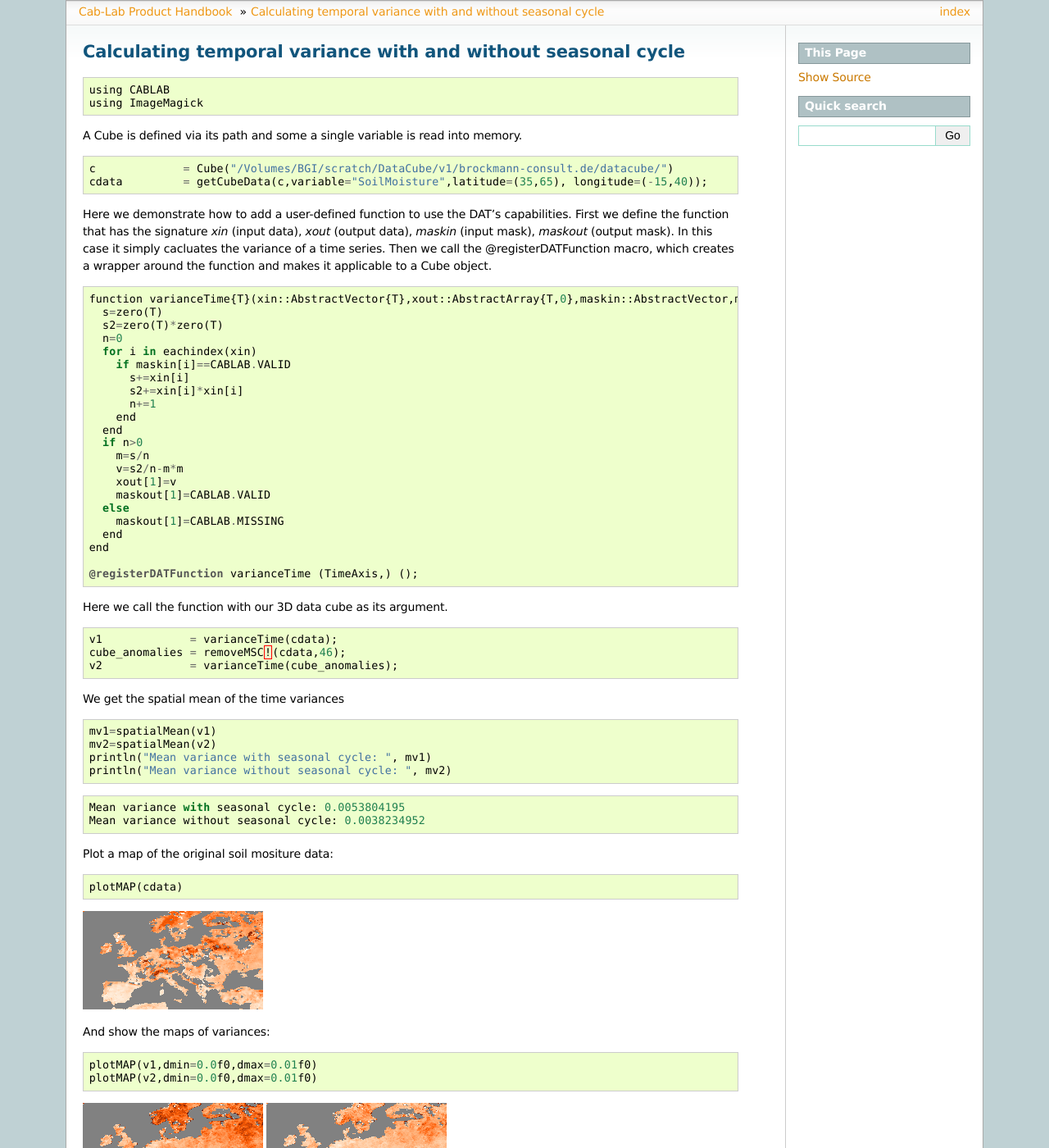
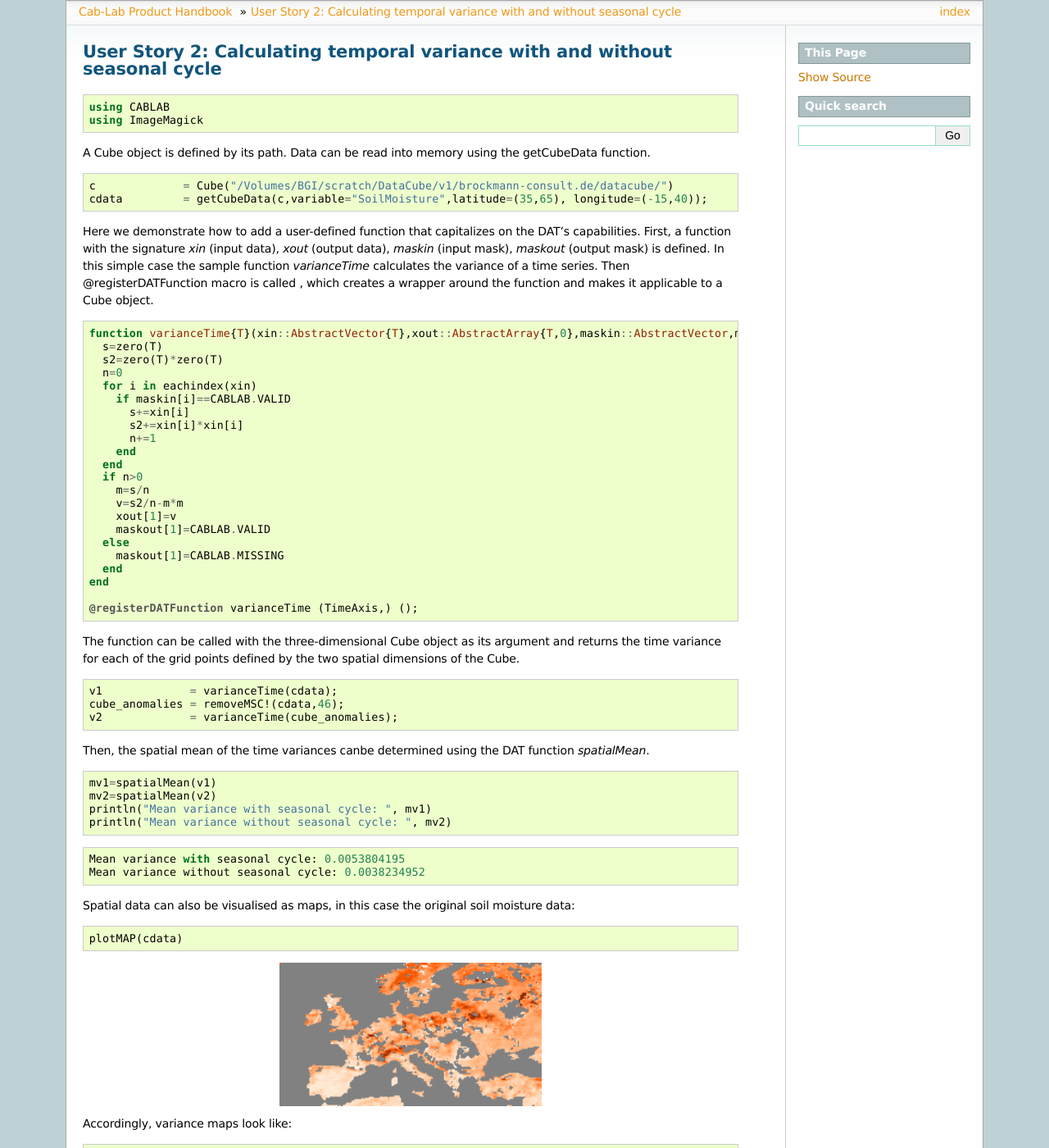
Before and after one commit to esa-esdl/esdl-core, a Sphinx documentation site: the page built from doc/story2.rst, in a window 1280 px wide and 1400 px high. Shown: the whole window at 82% size. Built offline with Sphinx 7.4.7, drawn with Linux system fonts in a browser that asks for light colours; some of the changed text lies outside the part shown.

Commit message:
Revised user story 2.

```diff
--- a/doc/annex.rst
+++ b/doc/annex.rst
@@ -8,7 +8,7 @@ to the ESDC and provide a more detailed reference to the original data, its offi
 In the current version, it briefly summarizes the datasets that have been ingested to the ECDS so far (yes) or that are
 planned to be available in later versions (V1 or V2). For some data sets, marked with tbc here, we are in the process of
 clarifying technical or legal issues. We kindly remind you to respect the usage policy of the owners of the original data.
- Read also our remarks on `Data Policy <intro.html#data-policy>`_.!
+Read also our remarks on `Data Policy <intro.html#data-policy>`_.!
 
 ==================================================  =========================================== ============
 Parameter Name                                          Product Name                            Availability
--- a/doc/story2.rst
+++ b/doc/story2.rst
@@ -1,28 +1,27 @@
 
-Calculating temporal variance with and without seasonal cycle
-=============================================================
+User Story 2: Calculating temporal variance with and without seasonal cycle
+---------------------------------------------------------------------------
 
-.. code:: python
+.. code:: julia
 
     using CABLAB
     using ImageMagick
 
-A Cube is defined via its path and some a single variable is read into
-memory.
+A Cube object is defined by its path. Data can be read into memory using the getCubeData function.
 
-.. code:: python
+.. code:: julia
 
     c             = Cube("/Volumes/BGI/scratch/DataCube/v1/brockmann-consult.de/datacube/")
     cdata         = getCubeData(c,variable="SoilMoisture",latitude=(35,65), longitude=(-15,40));
 
-Here we demonstrate how to add a user-defined function to use the DAT's
-capabilities. First we define the function that has the signature *xin*
+Here we demonstrate how to add a user-defined function that capitalizes on the DAT's
+capabilities. First, a function with the signature *xin*
 (input data), *xout* (output data), *maskin* (input mask), *maskout*
-(output mask). In this case it simply cacluates the variance of a time
-series. Then we call the @registerDATFunction macro, which creates a
+(output mask) is defined. In this simple case the sample function *varianceTime* calculates the variance of a time
+series. Then @registerDATFunction macro is called , which creates a
 wrapper around the function and makes it applicable to a Cube object.
 
-.. code:: python
+.. code:: julia
 
     function varianceTime{T}(xin::AbstractVector{T},xout::AbstractArray{T,0},maskin::AbstractVector,maskout::AbstractArray{UInt8,0})
       s=zero(T)
@@ -47,17 +46,18 @@ wrapper around the function and makes it applicable to a Cube object.
 
     @registerDATFunction varianceTime (TimeAxis,) ();
 
-Here we call the function with our 3D data cube as its argument.
+The function can be called with the three-dimensional Cube object as its argument and returns the time variance
+for each of the grid points defined by the two spatial dimensions of the Cube.
 
-.. code:: python
+.. code:: julia
 
     v1             = varianceTime(cdata);
     cube_anomalies = removeMSC!(cdata,46);
     v2             = varianceTime(cube_anomalies);
 
-We get the spatial mean of the time variances
+Then, the spatial mean of the time variances canbe determined using the DAT function *spatialMean*.
 
-.. code:: python
+.. code:: julia
 
     mv1=spatialMean(v1)
     mv2=spatialMean(v2)
@@ -71,34 +71,37 @@ We get the spatial mean of the time variances
     Mean variance without seasonal cycle: 0.0038234952
 
 
-Plot a map of the original soil mositure data:
+Spatial data can also be visualised as maps, in this case the original soil moisture data:
 
-.. code:: python
+.. code:: julia
 
     plotMAP(cdata)
 
 
+.. image:: story2_files/story2_11_1.png
+    :width: 40%
+    :align: center
+    :alt:
 
-.. raw:: html
+Accordingly, variance maps look like:
 
-
-
-
-
-.. image:: story2_files/story2_11_1.png
-
-
-And show the maps of variances:
-
-.. code:: python
+.. code:: julia
 
     plotMAP(v1,dmin=0.0f0,dmax=0.01f0)
     plotMAP(v2,dmin=0.0f0,dmax=0.01f0)
 
 
 
-.. image:: story2_files/story2_13_0.png
+.. |im5| image:: story2_files/story2_13_0.png
+    :width: 40%
+    :align: middle
+    :alt:
+
+.. |im6| image:: story2_files/story2_13_1.png
+    :width: 40%
+    :align: middle
+    :alt:
 
 
-
-.. image:: story2_files/story2_13_1.png
+|im5|
+|im6|
```
Also changed, not shown: doc/cube_usage.rst (+11 -6 lines), doc/story1.rst (+14 -6 lines).
